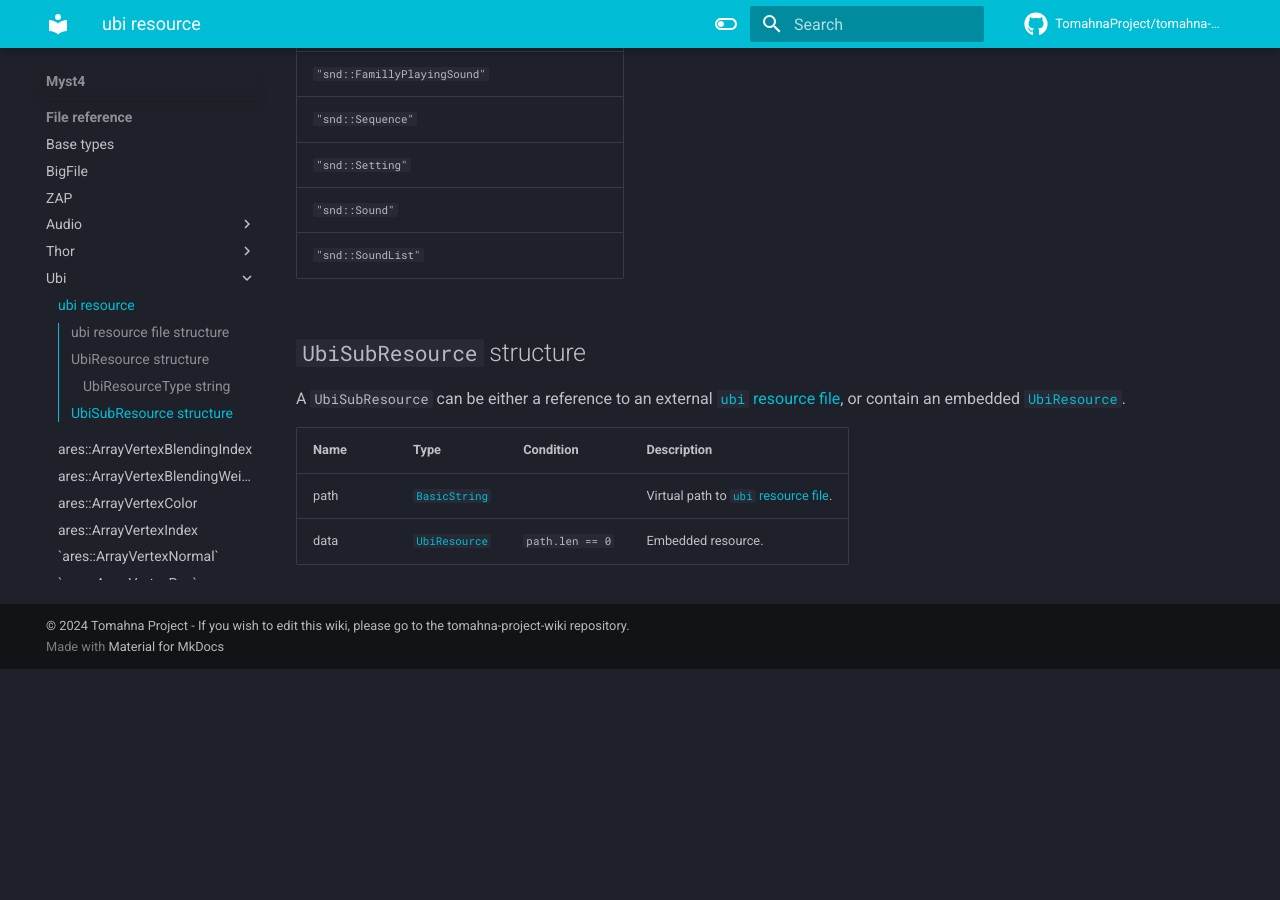
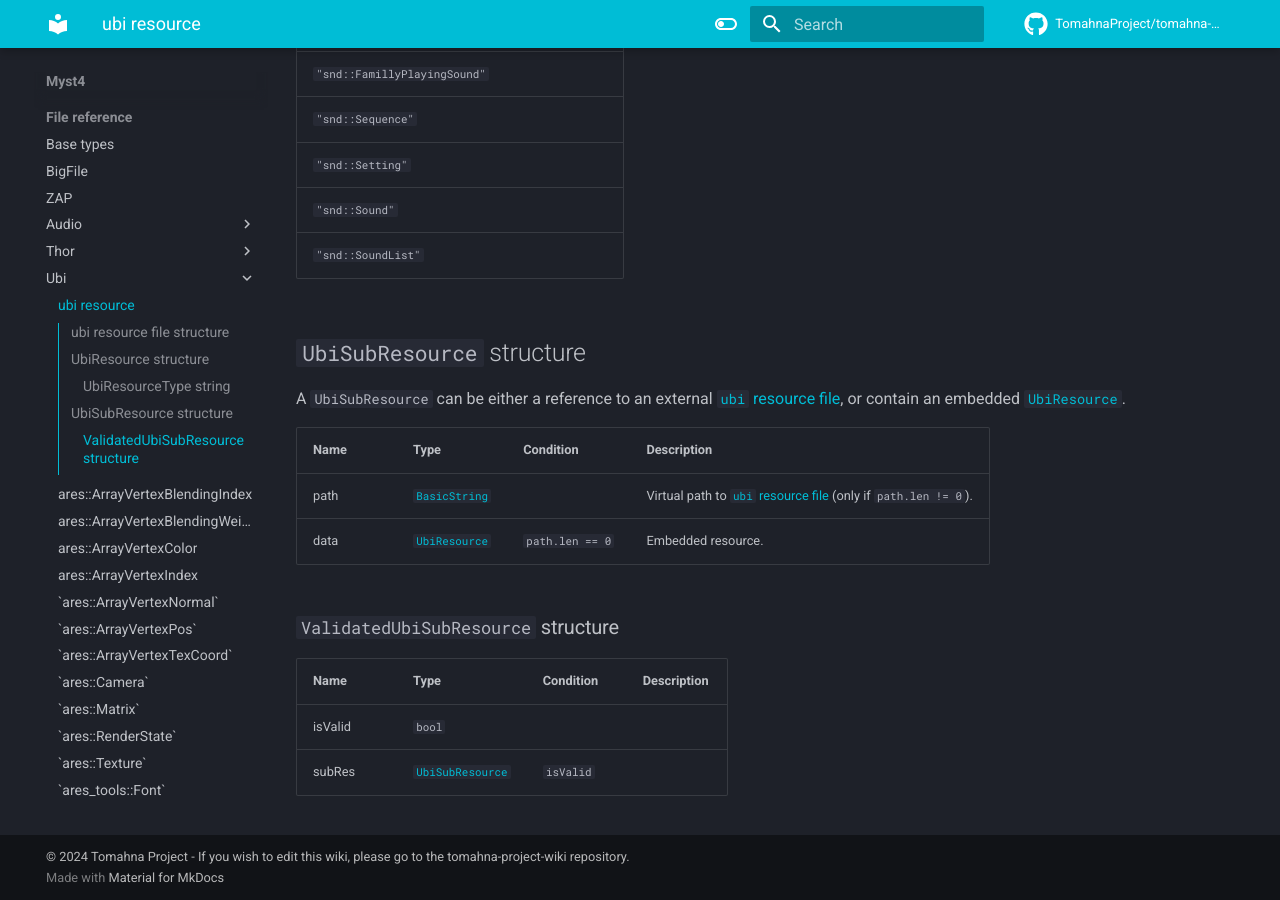
Before and after one commit to TomahnaProject/tomahna-project-wiki, an MkDocs documentation site: the page built from docs/myst4/file-reference/ubi/index.md, in a window 1280 px wide and 900 px high, scrolled down 3465 px. Built offline with MkDocs 1.6.1 and Material for MkDocs 9.7.7, drawn with Linux system fonts in a browser that asks for light colours; comment, search, counter and statistics services are not loaded; before the commit the page ends 4134 px from its top, so only the background shows below that.

Commit message:
myst4/file-reference/ubi: add `ValidatedUbiSubResource`

```diff
--- a/docs/myst4/file-reference/ubi/index.md
+++ b/docs/myst4/file-reference/ubi/index.md
@@ -93,5 +93,12 @@ A `UbiSubResource` can be either a reference to an external [`ubi` resource file
 
 | Name | Type | Condition | Description |
 | :-- | :-- | :-- | --- |
-| path | [`BasicString`](../base.md#basicstring-structure) |  | Virtual path to [`ubi` resource file](#ubi-resource-file-structure). |
+| path | [`BasicString`](../base.md#basicstring-structure) |  | Virtual path to [`ubi` resource file](#ubi-resource-file-structure) (only if `path.len != 0`). |
 | data | [`UbiResource`](#ubiresource-structure) | `path.len == 0` | Embedded resource. |
+
+### `ValidatedUbiSubResource` structure
+
+| Name | Type | Condition | Description |
+| :-- | :-- | :-- | --- |
+| isValid | `bool` |  |  |
+| subRes | [`UbiSubResource`](#ubisubresource-structure) | `isValid` |  |
```
